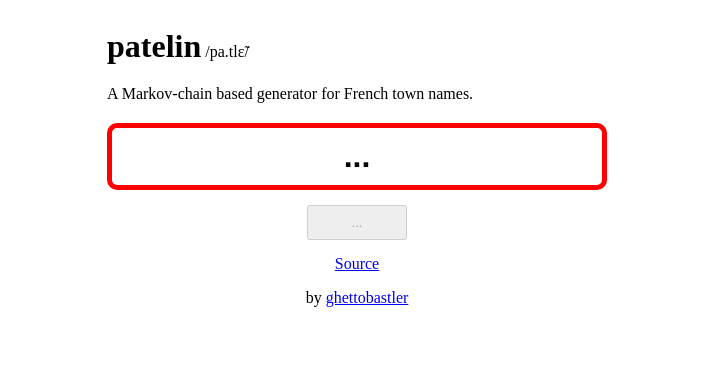
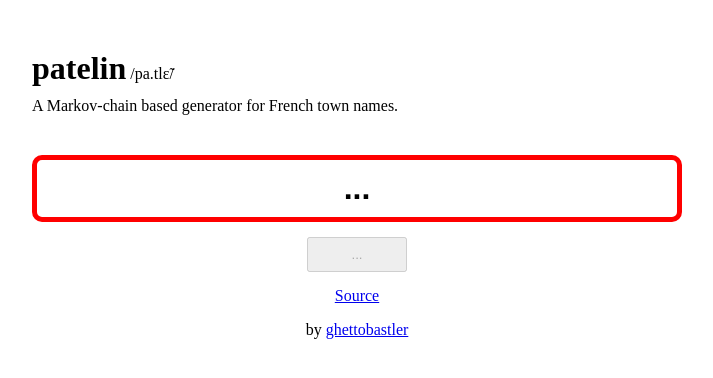
Before and after one commit to GhettoBastler/patelin, a plain HTML site: page www/index.html in a window 1280 px wide. Shown: the whole page, without its empty margins (283-996 px from the left). Drawn offline with Linux system fonts and the light colour scheme; no server answers.

Commit message:
Changed CSS

```diff
--- a/www/index.html
+++ b/www/index.html
@@ -2,17 +2,19 @@
 <html>
     <head>
         <meta charset="utf-8">
+        <meta name="viewport" content="width=device-width, initial-scale=1.0">
         <title>patelin</title>
         <link rel="stylesheet" href="style.css">
     </head>
     <body>
-        <main>
         <div id='titleContainer'>
+            <div>
                 <h1 style="display: inline">patelin</h1>
                 <p style="display: inline">/pa.tlɛ̃/</p>
             </div>
             <div>
                 A Markov-chain based generator for French town names.
+            </div>
         </div>
         <div id='nameContainer'>
             <div id='townName'>...</div>
@@ -20,11 +22,8 @@
         <div id='buttonContainer'>
             <input id='generateButton' type="button" value="Generate"/>
         </div>
-            <div id='outgoingLinks'>
         <a href="https://github.com/GhettoBastler/patelin">Source</a>
         <p>by <a href="https://ghettobastler.com">ghettobastler</a></p>
-            </div>
-        </main>
         <script type="text/javascript" src="script.js"></script>
     </body>
 </html>
--- a/www/style.css
+++ b/www/style.css
@@ -1,21 +1,20 @@
 body {
-    display: grid;
-    height: 100vh;
-    grid-template-rows: auto 1fr auto;
-    grid-template-columns: auto minmax(300px, 500px) auto;
-    grid-template-areas:
-    ". . ."
-    ". centermid ."
-    ". . .";
-}
-
-main {
-    grid-area: centermid;
+    display: flex;
+    flex-flow: column;
+    max-width: 650px;
+    padding: 20px;
+    margin: auto;
+    align-items: center;
 }
 
 #titleContainer {
+    align-self: flex-start;
     margin-top: 20px;
     margin-bottom: 20px;
+}
+
+#titleContainer div {
+    margin: 10px 0 0 0;
 }
 
 #nameContainer {
@@ -25,6 +24,8 @@ main {
     border-radius: 10px;
     border-width: 5px;
     border-color: red;
+    box-sizing: border-box;
+    width: 100%;
 }
 
 #townName {
@@ -43,7 +44,3 @@ main {
     height: 35px;
     width: 100px;
 }
-
-#outgoingLinks {
-    text-align: center;
-}
```
Lines whose indentation alone changed are shown as unchanged.
